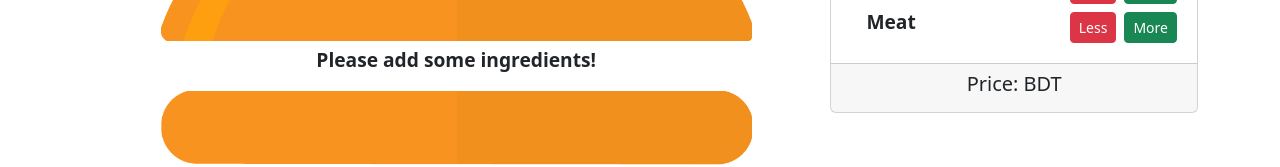
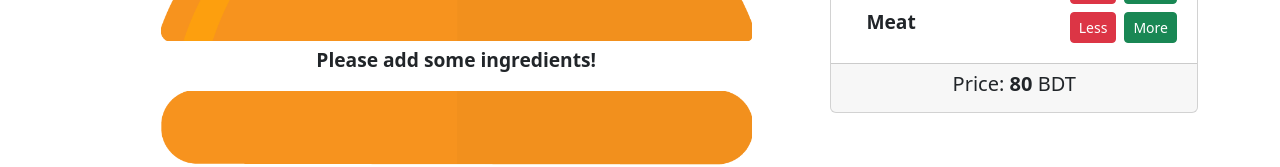
Before and after one commit to muzahid2559/Burger-Builder-project-with_React, a React (Create React App) app: page / in a window 1280 px wide. Shown: the part 261-428 px from the top of the page. Built offline with nearby package versions, Linux system fonts and the light colour scheme.

Commit message:
Showing Price on Card

```diff
--- a/src/components/BurgerBuilder/BurgerBuilder.js
+++ b/src/components/BurgerBuilder/BurgerBuilder.js
@@ -1,6 +1,14 @@
 import React, {Component} from "react";
 import Burger from "./Burger/Burger";
 import Controls from "./Controls/Controls";
+
+const INGREDENT_PRICES = {
+    salad: 20,
+    cheese: 40,
+    meat: 90,
+}
+
+
 
 export default class BurgerBuilder extends Component {
     state = {
@@ -8,27 +16,30 @@ export default class BurgerBuilder extends Component {
             {type: 'salad', amount: 0 },
             {type: 'cheese', amount: 0 },
             {type: 'meat', amount: 0 },
-        ]
+        ],
+        totalPrice: 80
     }
 
     addIngredientHandle = type => {
-        const ingredients = [...this.state.ingredients];
-        for(let item of ingredients){
+        const ingredient = [...this.state.ingredients];
+        const newPrice = this.state.totalPrice + INGREDENT_PRICES[type];
+        for(let item of ingredient){
             if(item.type === type) item.amount++;
         }
-        this.setState({ingredients :ingredients});
+        this.setState({ingredients :ingredient, totalPrice: newPrice});
 
     }
 
     removeIngredientHandle = type =>{
-        const ingredients = [...this.state.ingredients];
-        for(let item of ingredients){
+        const ingredient = [...this.state.ingredients];
+        const newPrice = this.state.totalPrice - INGREDENT_PRICES[type];
+        for(let item of ingredient){
             if(item.type === type) {
                 if(item.amount <=0) return;
                 item.amount--;
             }
         }
-        this.setState({ingredients :ingredients});
+        this.setState({ingredients :ingredient, totalPrice: newPrice});
 
     }
 
@@ -37,7 +48,11 @@ export default class BurgerBuilder extends Component {
         return (
             <div className="d-flex flex-md-row flex-column">
                <Burger ingredients= {this.state.ingredients}/>
-               <Controls ingredientAdded = {this.addIngredientHandle} removeIngredient = {this.removeIngredientHandle}/>
+               <Controls
+                    ingredientAdded = {this.addIngredientHandle}
+                    removeIngredient = {this.removeIngredientHandle}
+                    price = {this.state.totalPrice}
+               />
 
             </div>
         )
--- a/src/components/BurgerBuilder/Controls/Controls.js
+++ b/src/components/BurgerBuilder/Controls/Controls.js
@@ -36,7 +36,7 @@ const Controls = props =>{
 
                     </CardBody>
 
-                <CardFooter> <h5>Price: BDT</h5></CardFooter>
+                <CardFooter> <h5>Price: <strong>{props.price}</strong> BDT</h5></CardFooter>
             </Card>
         </div>
     )
```
